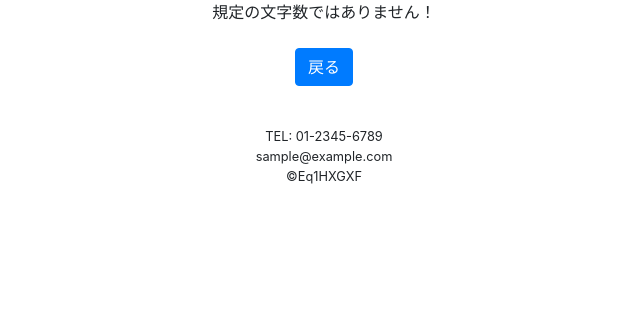
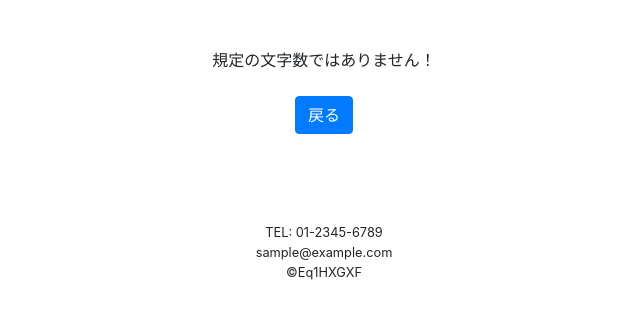
Before and after one commit to BigMcQueen/flask-bbs, a Flask app: template templates/redo.html in a window 1280 px wide. Shown: the top 319 px of the page, without its empty margins (316-956 px from the left). Run offline with Flask 3, Linux system fonts and the light colour scheme; the template is opened without the code that fills it, so the values that code supplies are empty; some libraries are stand-ins or nearby versions.

```diff
--- a/templates/redo.html
+++ b/templates/redo.html
@@ -1,7 +1,7 @@
 {% extends 'base.html' %}
 
 {% block body %}
-<div class="text-center">
+<div class="text-center m-5">
     <p>規定の文字数ではありません！</p>
     <form action="/" method="GET" class="text-center">
         <input type="submit" value="戻る" class="btn btn-primary mt-2 mb-5 mx-auto">
```
